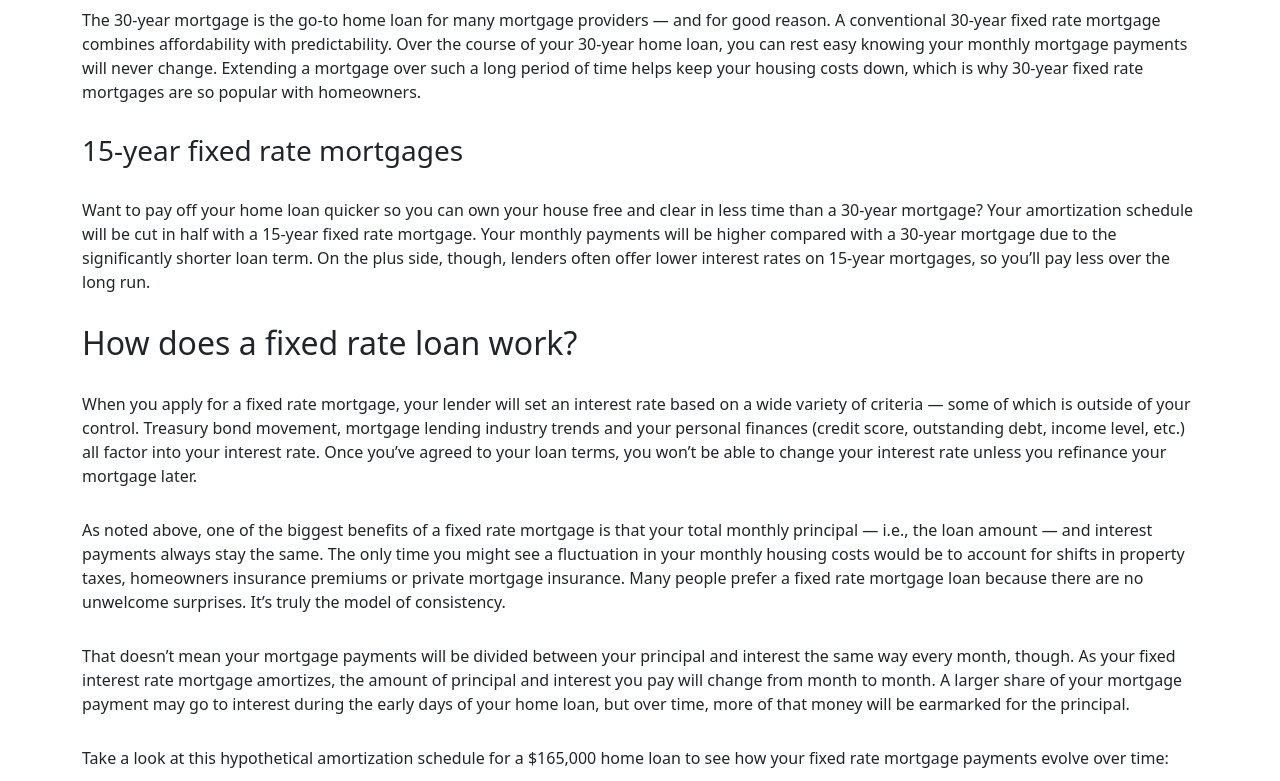
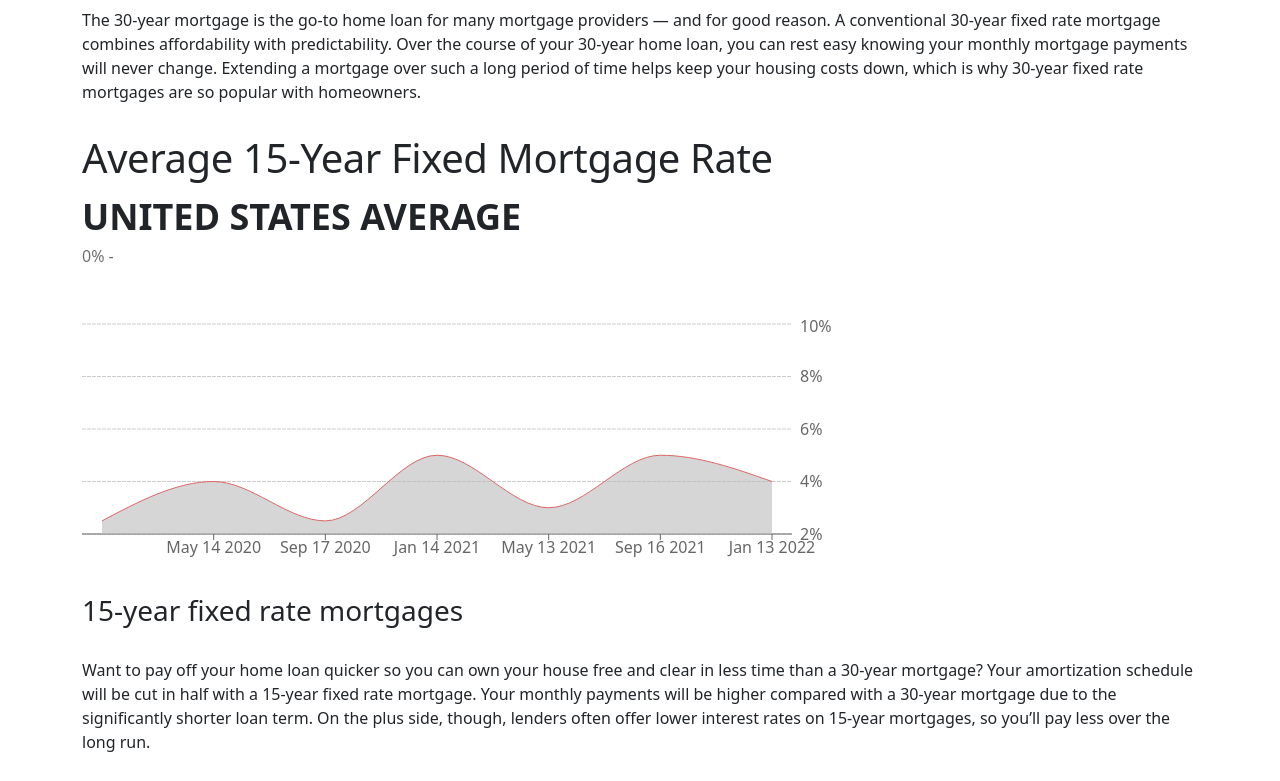
Before and after one commit to shuvo-h/rate-mortgage, a Gatsby site: page /home-loans/fixed-rate-mortgage in a window 1280 px wide. Shown: the part 1240-2021 px from the top of the page. Built offline with nearby package versions, Linux system fonts and the light colour scheme; Gatsby itself is replaced by a stand-in of ours.

Commit message:
New update

```diff
--- /dev/null
+++ b/src/components/Chart/Chart.js
@@ -0,0 +1,79 @@
+import React from 'react';
+import { AreaChart, Area, XAxis, YAxis, CartesianGrid, Tooltip, ResponsiveContainer } from 'recharts';
+
+const data = [
+  {
+    name: "Dec 20 2019",
+    percentage: 2.5,
+  },
+  {
+    name: "May 14 2020",
+    percentage: 4,
+  },
+  {
+    name: "Sep 17 2020",
+    percentage: 2.5,
+  },
+  {
+    name: "Jan 14 2021",
+    percentage: 5,
+  },
+  {
+    name: "May 13 2021",
+    percentage: 3,
+  },
+  {
+    name: "Sep 16 2021",
+    percentage: 5,
+  },
+  {
+    name: "Jan 13 2022",
+    percentage: 4,
+  },
+
+];
+
+const Chart = ({handleMouseMoveInChart}) => {
+
+  const handleMouseMove = (e) => {
+    if (e.isTooltipActive) {
+      let tempPercent = e.activePayload[0].payload.percentage;
+      let tempName = e.activePayload[0].payload.name;
+      handleMouseMoveInChart(tempName, tempPercent);
+    }
+  }
+
+  return (
+      <div style={{height: "250px", width: '800px', margin: "30px 0px"}}>
+        <ResponsiveContainer width="100%" height="100%">
+          <AreaChart
+            data={data}
+            margin={{
+              top: 10,
+              right: 30,
+              left: 0,
+              bottom: 0,
+            }}
+            onMouseMove={handleMouseMove}
+          >
+            <CartesianGrid strokeDasharray="4 1" vertical={false} />
+            <XAxis dataKey="name" padding={{ left: 20, right: 20 }} />
+
+            <YAxis
+              tickFormatter={tick => `${tick}%` }
+              orientation='right'
+              domain={[2, 10]}
+              axisLine={false}
+              tickLine={false}
+            />
+            <Tooltip wrapperStyle={{display: "none"}} />
+            <Area type="monotone" dataKey="percentage" stroke="#DD6666" fill="#BBBBBB" />
+
+          </AreaChart>
+        </ResponsiveContainer>
+      </div>
+  );
+}
+
+
+export default Chart;
--- a/src/components/homeLoans/FixedRateMortageCom/WhatFixedRate.js
+++ b/src/components/homeLoans/FixedRateMortageCom/WhatFixedRate.js
@@ -1,6 +1,7 @@
-import React from 'react';
+import React, {useState} from 'react';
+import Chart from '../../chart/chart';
 
-import {text_container, list_container} from "../styles.module.css"
+import {text_container, list_container, span_text, dynamic_text} from "../styles.module.css"
 
 const paraList = [
     "Mortgage lending can be very complicated, making it difficult for homebuyers to appreciate the nuances of different loan types. With fixed rate loans, however, lenders have a straightforward loan product that’s easy for any borrower to understand.",
@@ -10,6 +11,13 @@ const paraList = [
 ]
 
 const WhatFixedRate = () => {
+    const [percentage, setPercentage] = useState(0);
+    const [yearLabel, setYearLabel] = useState("");
+
+    const handleMouseMoveInChart = (yearParam, percentParama) => {
+        setYearLabel(yearParam);
+        setPercentage(percentParama)
+    }
     return (
         <section>
             <h2>What is a fixed rate mortgage?</h2>
@@ -27,8 +35,20 @@ const WhatFixedRate = () => {
                 <h3>30-year fixed rate mortgages</h3>
                 <p className={text_container}>The 30-year mortgage is the go-to home loan for many mortgage providers — and for good reason. A conventional 30-year fixed rate mortgage combines affordability with predictability. Over the course of your 30-year home loan, you can rest easy knowing your monthly mortgage payments will never change. Extending a mortgage over such a long period of time helps keep your housing costs down, which is why 30-year fixed rate mortgages are so popular with homeowners.</p>
             </div>
-            <h3>15-year fixed rate mortgages</h3>
+
             <div>
+                <h1>Average 15-Year Fixed Mortgage Rate</h1>
+                <span className={span_text}>UNITED STATES AVERAGE</span>
+
+                <p className={dynamic_text}>{percentage}% - {yearLabel}</p>
+
+                <div style={{width: "100%", overflowX: 'scroll'}}>
+                    <Chart handleMouseMoveInChart={handleMouseMoveInChart} />
+                </div>
+            </div>
+
+            <div>
+                <h3>15-year fixed rate mortgages</h3>
                 <p className={text_container}>Want to pay off your home loan quicker so you can own your house free and clear in less time than a 30-year mortgage? Your amortization schedule will be cut in half with a 15-year fixed rate mortgage. Your monthly payments will be higher compared with a 30-year mortgage due to the significantly shorter loan term. On the plus side, though, lenders often offer lower interest rates on 15-year mortgages, so you’ll pay less over the long run.</p>
             </div>
         </section>
--- a/src/components/homeLoans/styles.module.css
+++ b/src/components/homeLoans/styles.module.css
@@ -60,6 +60,17 @@
   margin: 30px auto;
 }
 
+.span_text {
+  display: block;
+  font-weight: 900;
+  font-size: 2.25rem;
+}
+
+.dynamic_text {
+  color: #707070;
+  font-weight: 400;
+}
+
 @media screen and (max-width: 900px) {
   .header_container {
     display: grid;
```
Also changed, not shown: src/components/homeLoans/FixedRateMortageCom/ThirtyYearRate.js (added, +18 -0 lines).
